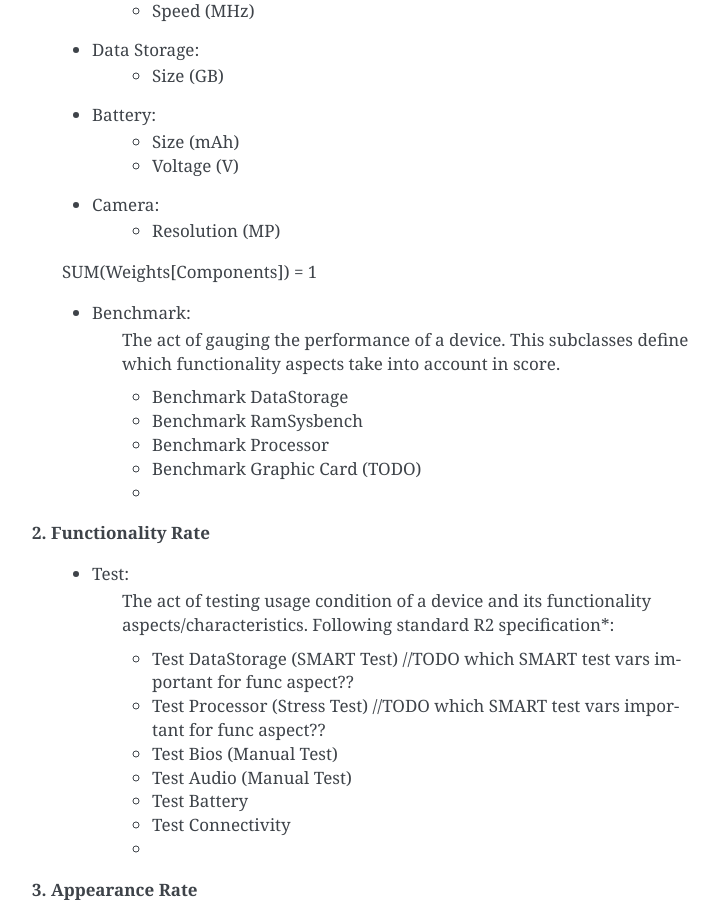
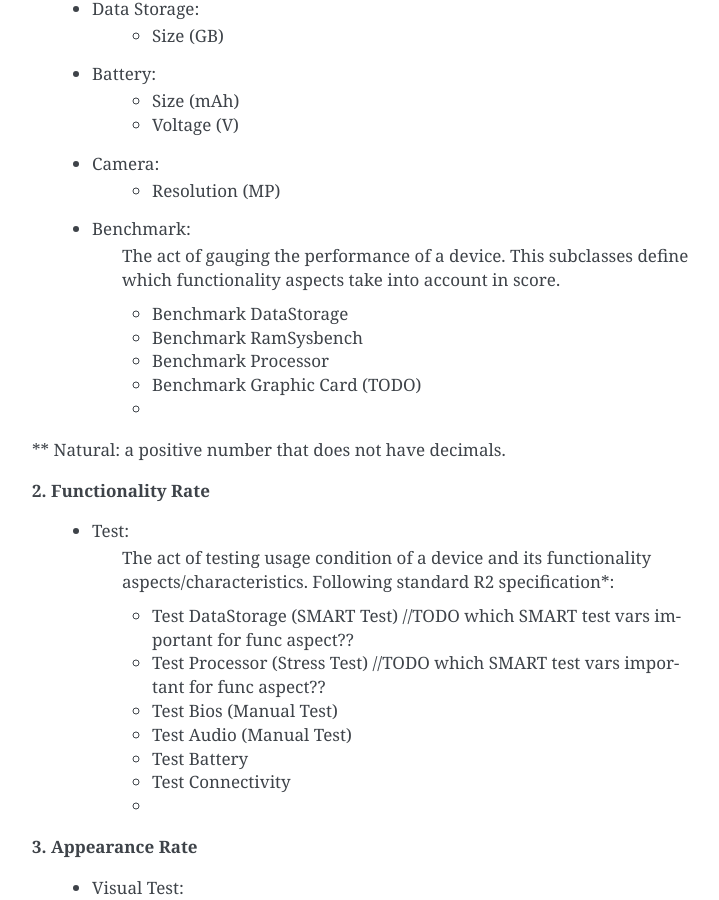
Before and after one commit to eReuse/devicehub-teal, a Sphinx documentation site: the page built from docs/score.rst, in a window 1280 px wide and 900 px high, scrolled down 1769 px. Shown: the whole window, without its empty margins (388-1107 px from the left). Built offline with Sphinx 7.4.7, drawn with Linux system fonts in a browser that asks for light colours; pages that are not in the unit, such as notebooks, are missing from menus; the version number is read from the project's files by our own code; some of the changed text lies outside the part shown.

Commit message:
Clean structure Score v2 doc

```diff
--- a/docs/score.rst
+++ b/docs/score.rst
@@ -78,8 +76,6 @@ Device components immutable characteristics list:
     * Camera:
         - Resolution (MP)
 
-    SUM(Weights[Components]) = 1
-
     * Benchmark:
         The act of gauging the performance of a device.
         This subclasses define which functionality aspects take into account in score.
@@ -89,6 +85,8 @@ Device components immutable characteristics list:
         - Benchmark Processor
         - Benchmark Graphic Card (TODO)
         -
+
+** Natural: a positive number that does not have decimals.
 
 **2. Functionality Rate**
 
```
Also changed, not shown: other parts of docs/score.rst (+0 -2 lines).
